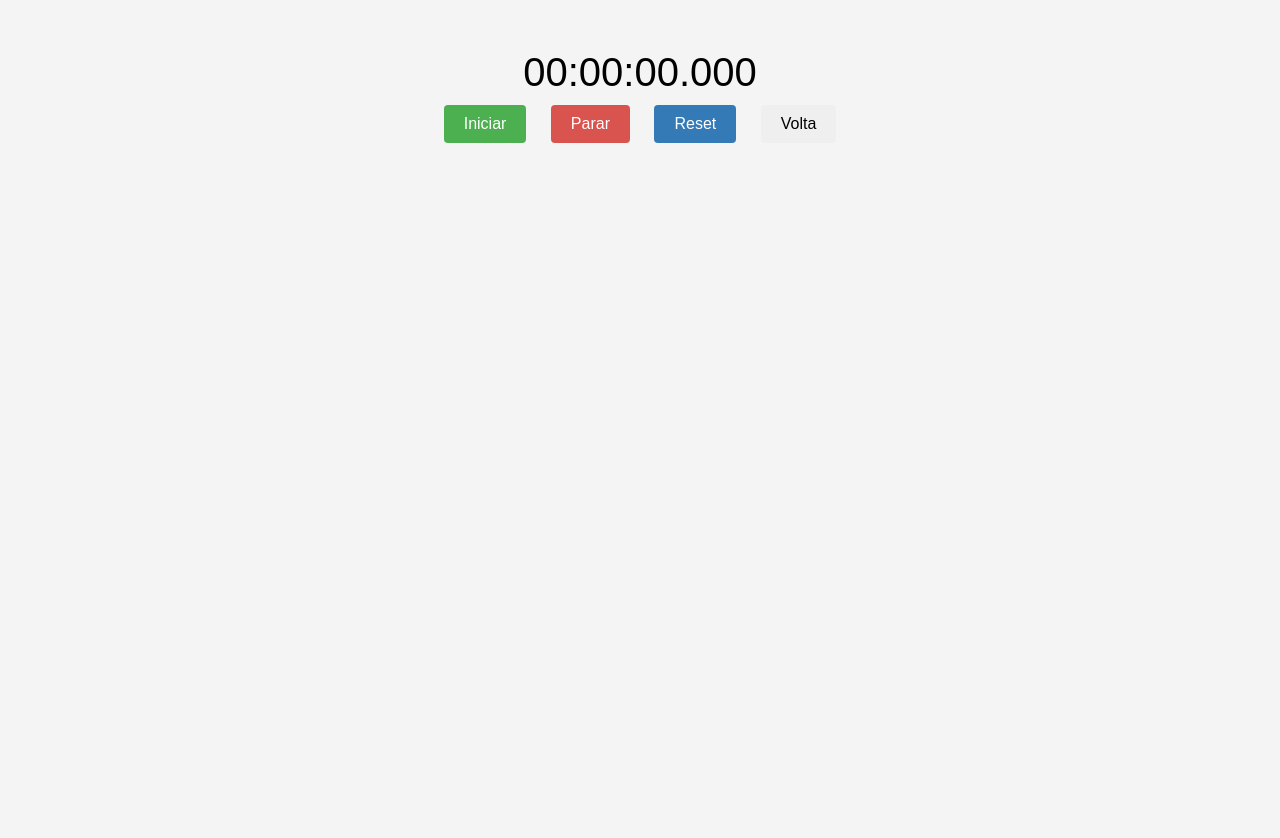
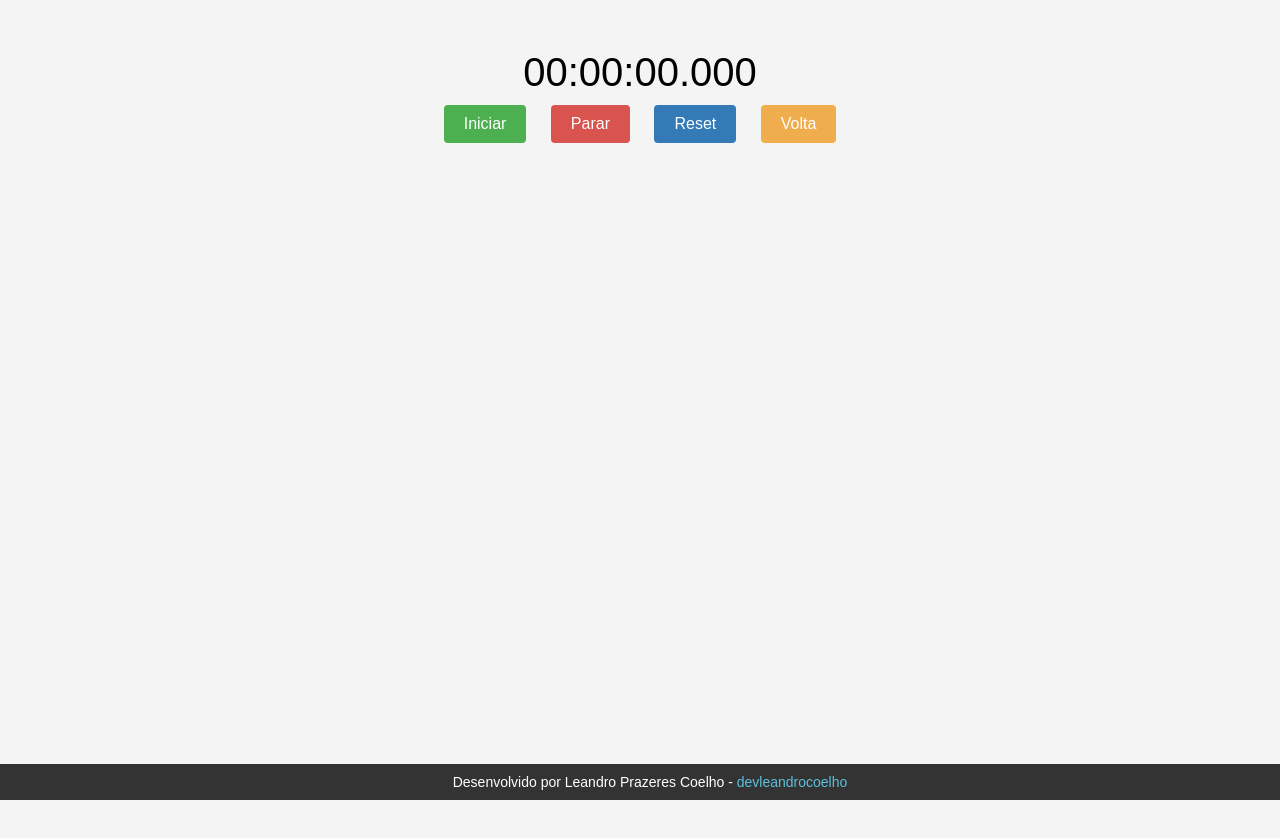
Before and after one commit to devLeandroCoelho/projeto-cronometro-js-css-html, a plain HTML site: page index.html in a window 1280 px wide. Before the commit the page ends 800 px from the top, so only its background shows below. Drawn offline with Linux system fonts and the light colour scheme.

Commit message:
Criado Rodapé fixo

```diff
--- a/index.html
+++ b/index.html
@@ -1,10 +1,10 @@
 <!DOCTYPE html>
-<html lang="en">
+<html lang="pt-br">
 <head>
   <meta charset="UTF-8">
   <meta name="viewport" content="width=device-width, initial-scale=1.0">
   <link rel="stylesheet" href="style.css">
-  <title>Cronômetro com Voltas</title>
+  <title>Cronômetro de Voltas</title>
 </head>
 <body>
 
@@ -17,6 +17,10 @@
 
   <ul id="listaVoltas"></ul>
 
+  <footer>
+    Desenvolvido por Leandro Prazeres Coelho - <a href="https://github.com/devleandrocoelho" target="_blank">devleandrocoelho</a>
+  </footer>
+
   <script src="script.js"></script>
 </body>
 </html>
--- a/style.css
+++ b/style.css
@@ -3,6 +3,8 @@ body {
   text-align: center;
   margin: 50px;
   background-color: #f4f4f4;
+  position: relative; /* Adicionado para ajustar a posição do rodapé */
+  min-height: 100vh; /* Adicionado para garantir que o rodapé fique fixo */
 }
 
 #cronometro {
@@ -19,7 +21,7 @@ button {
 }
 
 #iniciar {
-  background-color: #4CAF50;
+  background-color: #4caf50;
   color: white;
 }
 
@@ -32,3 +34,30 @@ button {
   background-color: #337ab7;
   color: white;
 }
+
+#volta {
+  background-color: #f0ad4e;
+  color: white;
+}
+
+ul {
+  list-style-type: none;
+  padding: 0;
+}
+
+footer {
+  position: fixed;
+  bottom: 0;
+  width: 100%;
+  background-color: #333;
+  color: white;
+  text-align: center;
+  padding: 10px;
+  font-size: 14px;
+  left: 0px;
+}
+
+footer a {
+  color: #5bc0de;
+  text-decoration: none;
+}
```
